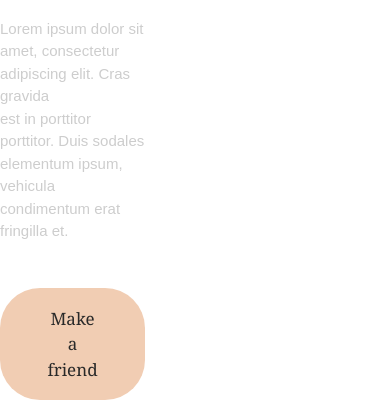
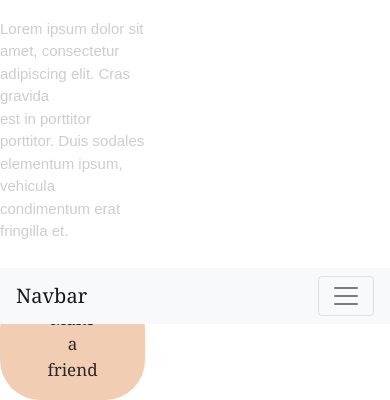
Before and after one commit to antonrud95/AnimalsHeader, a plain HTML site: page index.html in a window 390 px wide. Shown: the part 657-1057 px from the top of the page. Drawn offline with nearby package versions, Linux system fonts and the light colour scheme.

Commit message:
initial commit

```diff
--- a/index.html
+++ b/index.html
@@ -18,7 +18,7 @@
 
    <header class="header">
        <div class="container">
-            <nav class="navbar navbar-expand-lg navbar__container">
+            <nav class="navbar navbar-expand-lg navbar-dark navbar__container">
                 <div class="header__logo">
                     <h2 class="headerlogo__title">Cozy House</h2>
                     <p class="headerlogo__subtitle">Shelter for pets in Boston</p>
@@ -65,7 +65,11 @@
 
 
 
-
+      <nav class="navbar navbar-expand-lg navbar-light bg-light">
+        <a class="navbar-brand" href="#">Navbar</a>
+        <button class="navbar-toggler" type="button" data-toggle="collapse" data-target="#navbarSupportedContent" aria-controls="navbarSupportedContent" aria-expanded="false" aria-label="Toggle navigation">
+          <span class="navbar-toggler-icon"></span>
+        </button>
 
 
 
```
